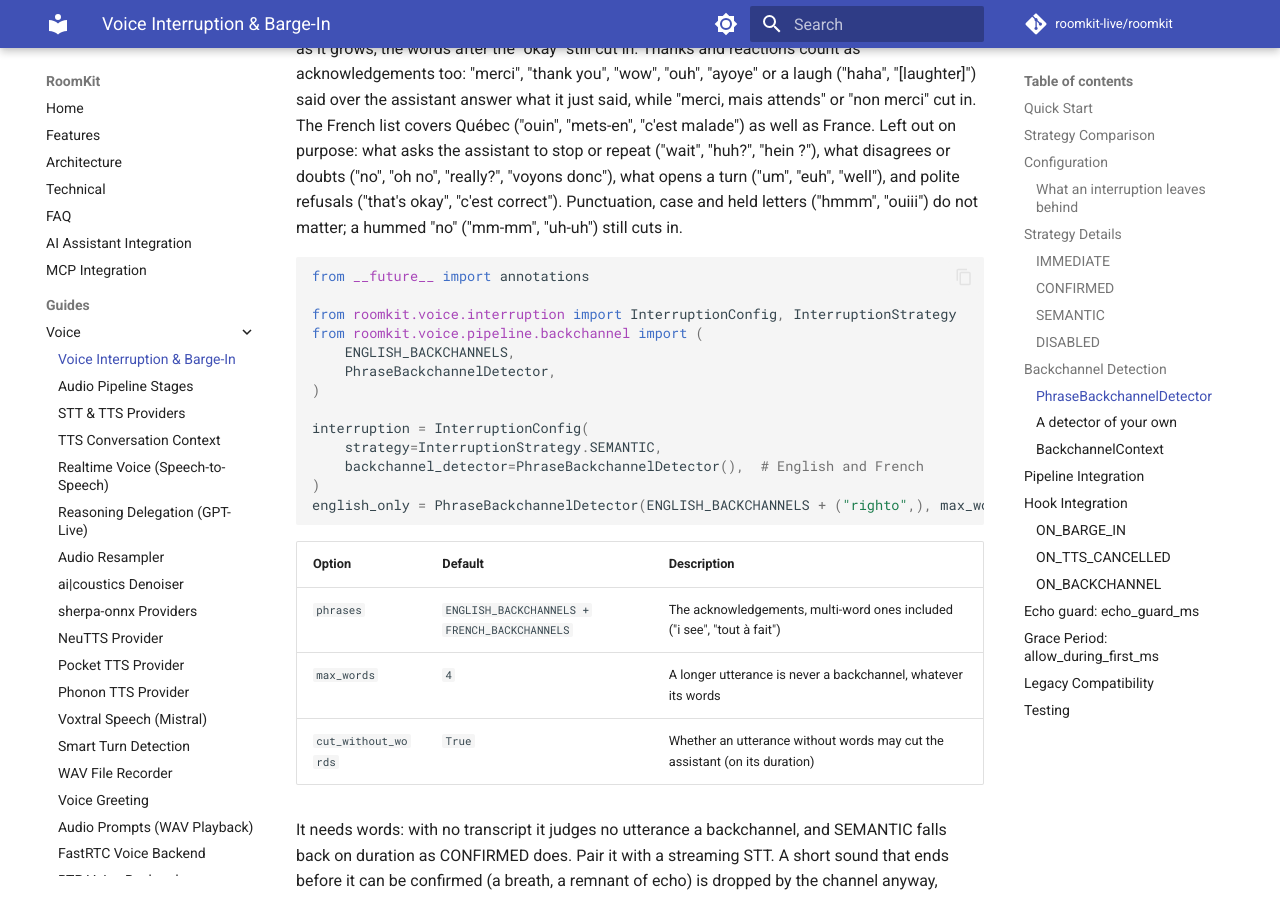
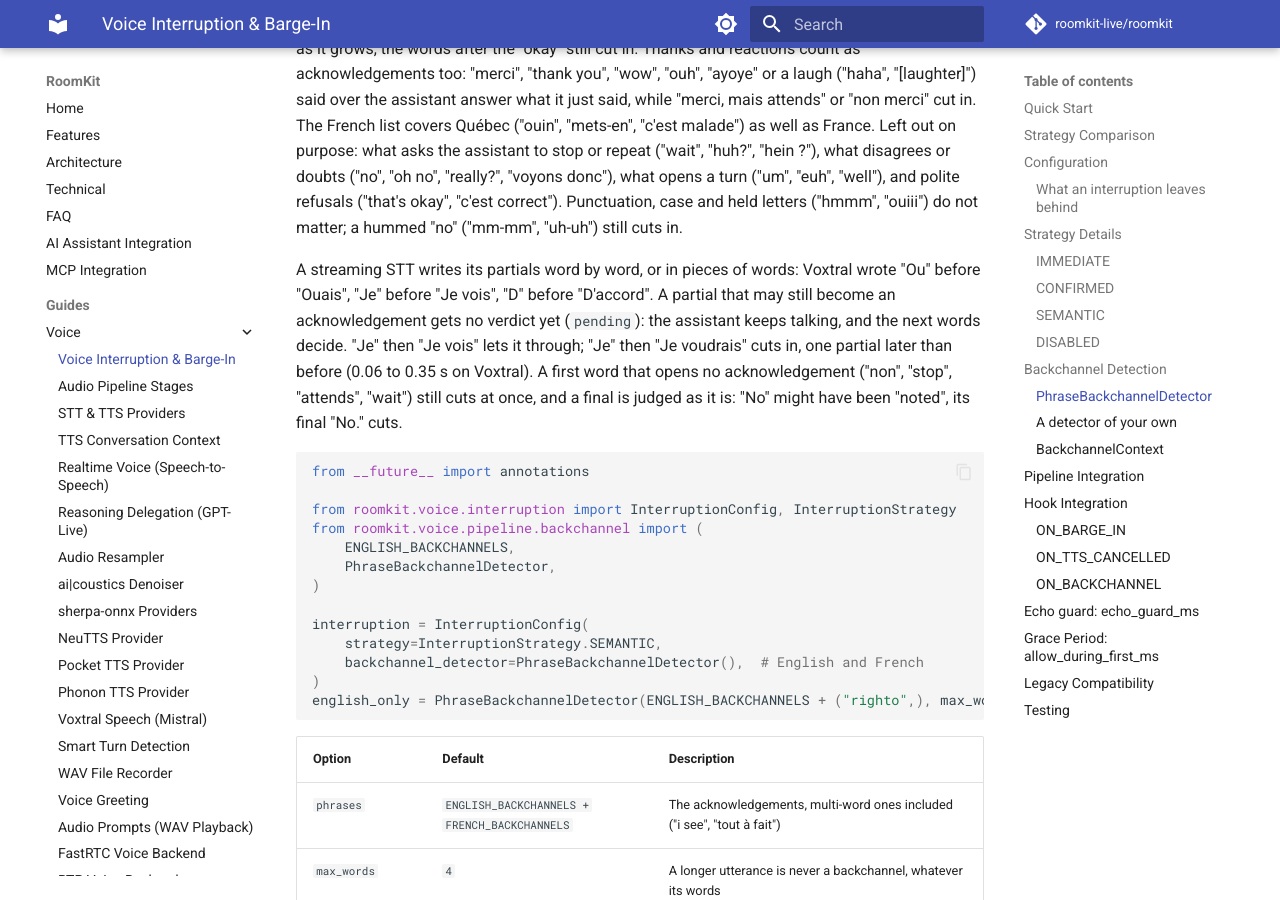
Before and after one commit to roomkit-live/roomkit-docs, an MkDocs documentation site: the page built from docs/guides/voice-interruption.md, in a window 1280 px wide and 900 px high, scrolled down 5502 px. Built offline with MkDocs 1.6.1 and Material for MkDocs 9.7.7, drawn with Linux system fonts in a browser that asks for light colours; comment, search, counter and statistics services are not loaded; some of the changed text lies outside the part shown.

Commit message:
docs(voice-interruption): a partial that may still become an acknowledgement waits for its next words (RMK-889)

````diff
--- a/docs/guides/voice-interruption.md
+++ b/docs/guides/voice-interruption.md
@@ -235,6 +235,15 @@ turn ("um", "euh", "well"), and polite refusals ("that's okay", "c'est
 correct"). Punctuation, case and held letters ("hmmm", "ouiii") do not matter;
 a hummed "no" ("mm-mm", "uh-uh") still cuts in.
 
+A streaming STT writes its partials word by word, or in pieces of words:
+Voxtral wrote "Ou" before "Ouais", "Je" before "Je vois", "D" before
+"D'accord". A partial that may still become an acknowledgement gets no verdict
+yet (`pending`): the assistant keeps talking, and the next words decide. "Je"
+then "Je vois" lets it through; "Je" then "Je voudrais" cuts in, one partial
+later than before (0.06 to 0.35 s on Voxtral). A first word that opens no
+acknowledgement ("non", "stop", "attends", "wait") still cuts at once, and a
+final is judged as it is: "No" might have been "noted", its final "No." cuts.
+
 ```python
 from __future__ import annotations
 
@@ -320,6 +329,13 @@ The detector receives rich context for classification:
 | `bot_speech_progress` | `float` | How far into the bot's utterance (0.0-1.0) |
 | `session_id` | `str` | Voice session ID |
 | `metadata` | `dict` | Additional context |
+| `is_final` | `bool` | `False` for a partial transcript of speech under way: its last word may be a piece of the word being said |
+
+A detector may answer a partial with `BackchannelDecision(is_backchannel=False,
+pending=True)` when its words may still become a backchannel: the speech neither
+cuts the assistant nor counts as a backchannel, and is judged again on its next
+words. A final is never pending; when the last partial was, the final is judged
+as a whole utterance.
 
 ## Pipeline Integration
 
````
